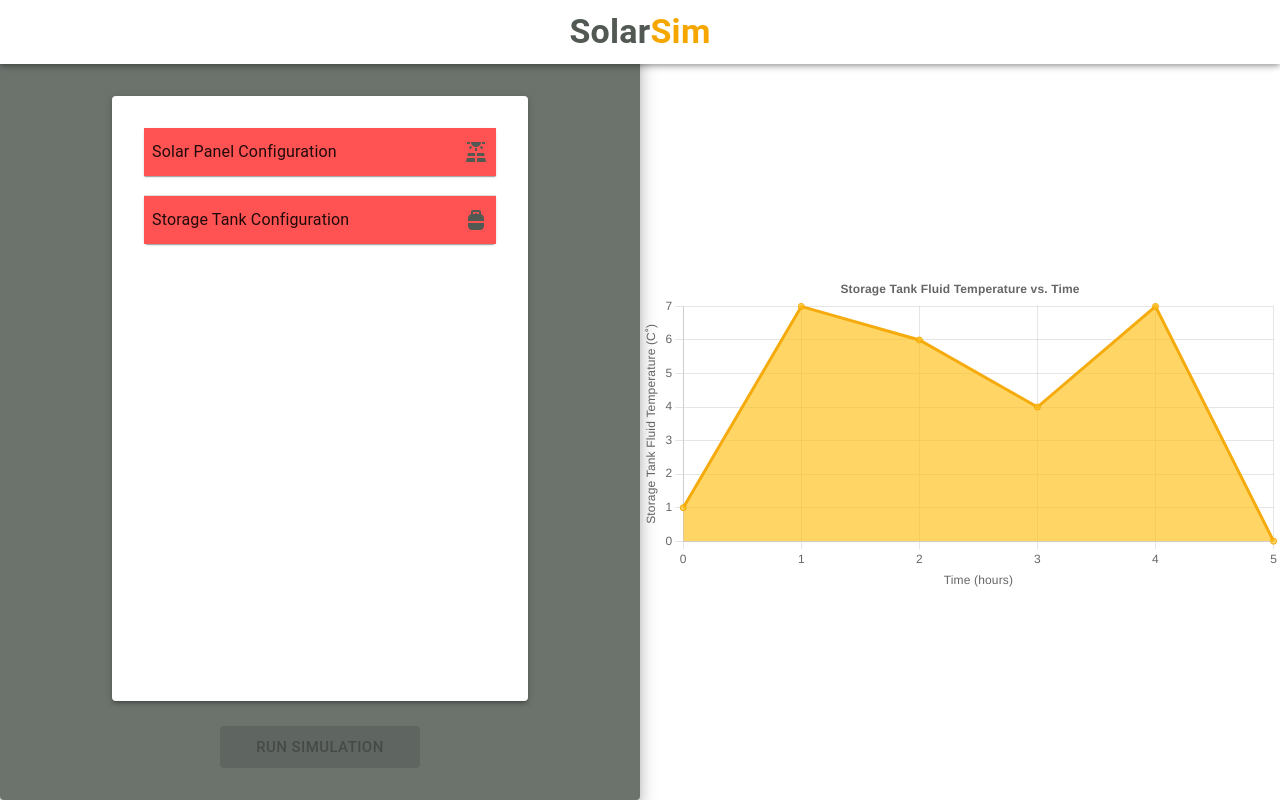
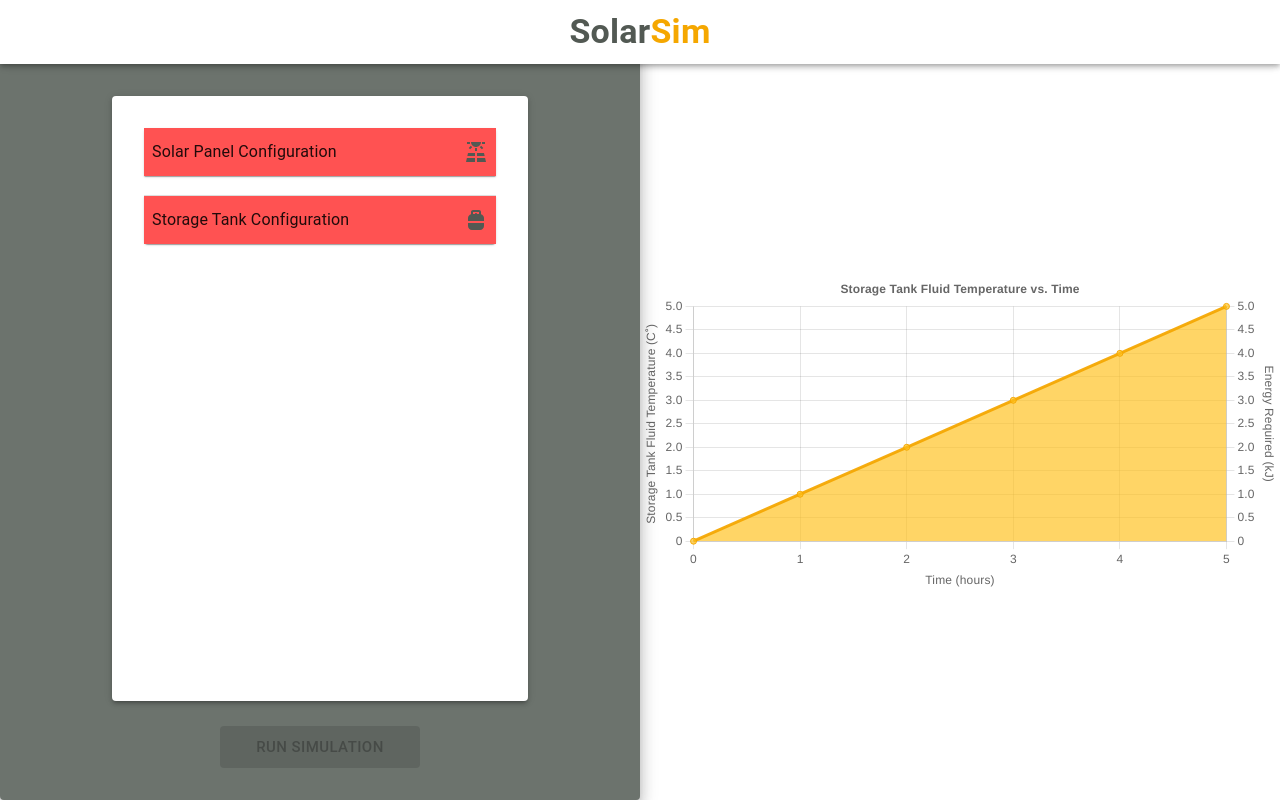
Before and after one commit to billums123/SolarSim, a React (Vite) app: page / in a window 1280 px wide. Built offline with nearby package versions, Linux system fonts and the light colour scheme.

Commit message:
finish results plot

```diff
--- a/src/components/MainContainer.tsx
+++ b/src/components/MainContainer.tsx
@@ -33,7 +33,7 @@ const MainContainer = () => {
     storageTankDiameter: 1,
     fluidInitTemp: 20,
     fluidFinalTemp: null,
-    numberOfIncrements: 20,
+    numberOfIncrements: 10,
   });
 
   const handleFormChange = (e: any) => {
@@ -41,7 +41,6 @@ const MainContainer = () => {
   };
 
   const handleRunSimulation = () => {
-    console.log("RUNNING SIMULATION)");
     setSimulationStatus(true);
     const results = heatTransferCalcs(formValues);
     setHeatTransferResults(results);
@@ -50,7 +49,6 @@ const MainContainer = () => {
     }, 2000);
   };
 
-  // console.log("RESULTS", heatTransferResults);
   return (
     <Box component="div" className="main-container">
       <InputsContainer
--- a/src/components/Results.tsx
+++ b/src/components/Results.tsx
@@ -11,10 +11,13 @@ import {
   Legend,
 } from "chart.js";
 import { Line } from "react-chartjs-2";
-import { faker } from "@faker-js/faker";
 import theme from "../theme";
 import "../stylesheets/results.css";
-import { HeatTransferResults, RequiredTimeResults } from "../types";
+import {
+  EnergyRequiredResults,
+  HeatTransferResults,
+  RequiredTimeResults,
+} from "../types";
 
 interface ResultsProps {
   heatTransferResults: HeatTransferResults;
@@ -56,6 +59,18 @@ const formatData = (heatTransferResults: HeatTransferResults) => {
           // color: theme.palette.primary.light,
         },
       },
+      y1: {
+        title: {
+          display: true,
+          text: "Energy Required (kJ)",
+        },
+        type: "linear" as const,
+        display: true,
+        position: "right" as const,
+        grid: {
+          drawOnChartArea: false,
+        },
+      },
     },
     plugins: {
       legend: {
@@ -68,27 +83,51 @@ const formatData = (heatTransferResults: HeatTransferResults) => {
     },
   };
 
-  let labels = ["0", "1", "2", "3", "4", "5"];
+  //default labels values
+  let defaultLabelValues = ["0", "1", "2", "3", "4", "5"];
+  let defaultDataValues = [0, 1, 2, 3, 4, 5];
+
+  let labels = defaultLabelValues;
+  let tempDataValues = defaultDataValues;
+  let energyDataValues = defaultDataValues;
+
   if (calculationComplete) {
+    //create time labels
     let timeSum = 0;
-    labels = (requiredTime as RequiredTimeResults[]).map(
-      (measurement, index) => {
-        timeSum += measurement.time;
-        return String((timeSum / 3600).toFixed(2));
+    labels = (requiredTime as RequiredTimeResults[]).map((measurement) => {
+      timeSum += measurement.time;
+      return String((timeSum / 3600).toFixed(2));
+    });
+
+    //create datapoints for energy required and fluid temperature
+    let energyTotal = 0;
+    tempDataValues = [];
+    energyDataValues = [];
+    (energyRequiredToHeatTankFluid as EnergyRequiredResults[]).forEach(
+      (measurement) => {
+        energyTotal += measurement.energy;
+        tempDataValues.push(measurement.currentFluidTemp);
+        energyDataValues.push(energyTotal / 1000);
       }
     );
   }
 
-  console.log(labels);
   const chartData = {
     labels,
     datasets: [
       {
         fill: true,
-        label: "Dataset 2",
-        data: labels.map(() => faker.datatype.number({ min: 0, max: 10 })),
+        data: tempDataValues,
         borderColor: `${theme.palette.primary.main}EE`,
         backgroundColor: `${theme.palette.primary.light}AA`,
+        yAxisID: "y",
+      },
+      {
+        fill: true,
+        data: energyDataValues,
+        borderColor: `${theme.palette.primary.main}00`,
+        backgroundColor: `${theme.palette.primary.light}00`,
+        yAxisID: "y1",
       },
     ],
   };
```
Also changed, not shown: src/utils/heatTransferCalcs.ts (+1 -6 lines).
